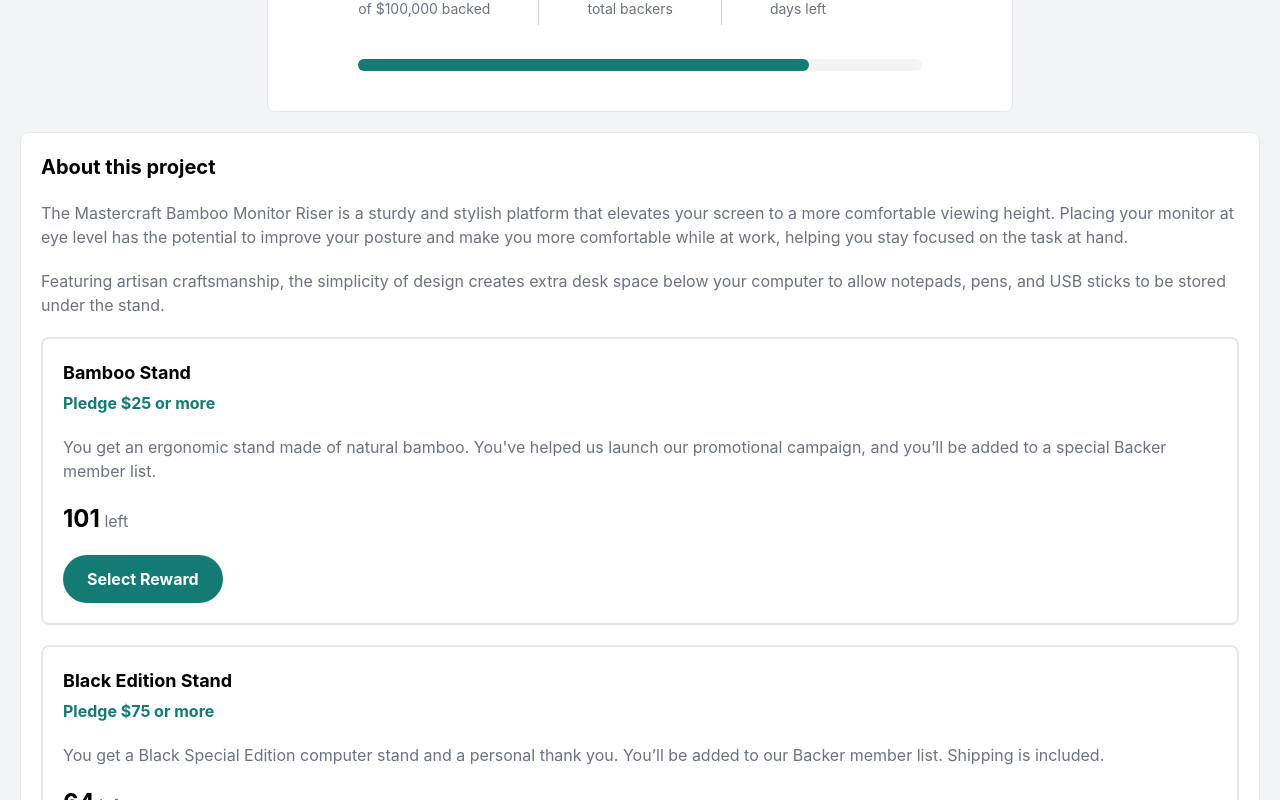
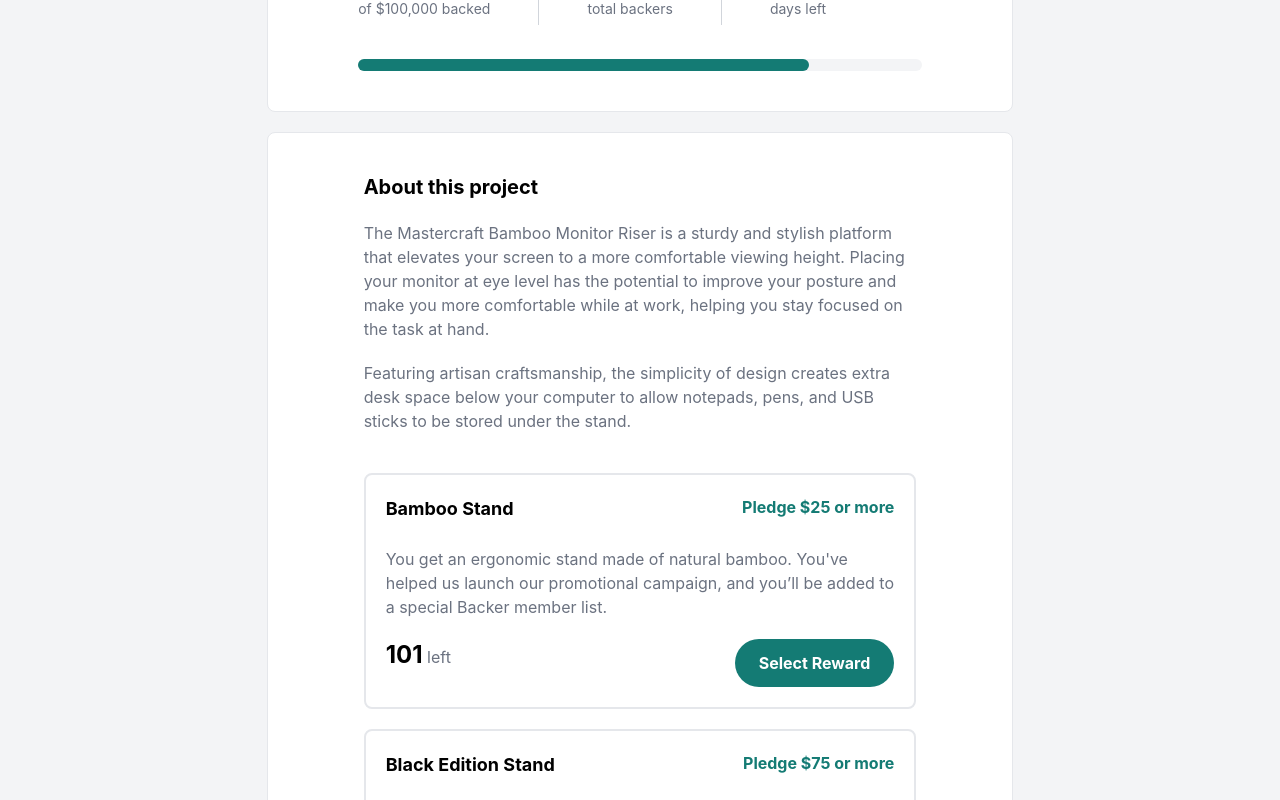
Before and after one commit to TifennQ/Crowdfunding-product-page-FrontEndMentor, a React (Create React App) app: page / in a window 1280 px wide. Shown: the part 640-1440 px from the top of the page. Built offline with nearby package versions, Linux system fonts and the light colour scheme.

Commit message:
about 1140px

```diff
--- a/src/App.js
+++ b/src/App.js
@@ -50,7 +50,7 @@
       <Showcase isDesktop={isDesktop}/>
       <Section1 isModalOpen={isModalOpen} setIsModalOpen={setIsModalOpen} isDesktop={isDesktop}/>
       <Backers isDesktop={isDesktop}/>
-      <About/>
+      <About isDesktop={isDesktop}/>
     </div>
   );
 }
--- a/src/components/About.js
+++ b/src/components/About.js
@@ -2,11 +2,11 @@
 import Cards from './Cards'
 import data from "../data"
 
-const About = () => {
+const About = ({isDesktop}) => {
     const [cards, setCards] = useState(data)
     return (
         <>
-            <section className="bg-white border mx-5 px-5 rounded-lg mt-5 py-5">
+            <section className={`${isDesktop ?  "bg-white border w-7/12 mx-auto px-24 rounded-lg mt-5 pt-10 pb-10" : "bg-white border mx-5 px-5 rounded-lg mt-5 py-5"}`}>
               <div>
                 <h2 className="text-xl font-bold">About this project</h2>
                 <p className="text-gray-500 pt-5">The Mastercraft Bamboo Monitor Riser is a sturdy and stylish platform that elevates your screen
@@ -15,7 +15,7 @@
                 <p className="text-gray-500 pt-5">Featuring artisan craftsmanship, the simplicity of design creates extra desk space below your computer
     to allow notepads, pens, and USB sticks to be stored under the stand.</p>
               </div>
-            <Cards cards={cards}/>
+            <Cards isDesktop={isDesktop} cards={cards}/>
             </section>
         </>
     )
--- a/src/components/Cards.js
+++ b/src/components/Cards.js
@@ -1,20 +1,24 @@
 import React from 'react'
 
 
-const Cards = ({cards}) => {
+const Cards = ({cards, isDesktop}) => {
     return (
         <>
-            <div>
+            <div className={`${isDesktop ? "pt-5" : null}`}>
                 {
                     cards.map((card) => {
                         const {id, title, pledge, description, left, button} = card
                         return (
                             <div key={id} className="border-2 rounded-lg px-5 py-5 my-5">
-                                <h3 className={`${left === "0" ? "text-lg font-bold mb-1 gray_disabled" : "text-lg font-bold mb-1"}`}>{title}</h3>
-                                <h4 className= {`${left === "0" ? "pledge font-bold disabled" : "pledge font-bold"}`}>{pledge}</h4>
+                                <div className={`${isDesktop ? "flex justify-between" : null}`}>
+                                    <h3 className={`${left === "0" ? "text-lg font-bold mb-1 gray_disabled" : "text-lg font-bold mb-1"}`}>{title}</h3>
+                                    <h4 className= {`${left === "0" ? "pledge font-bold disabled" : "pledge font-bold"}`}>{pledge}</h4>
+                                </div>
                                 <p className={`${left === "0" ? "mt-5 text-gray-500 disabled" : "mt-5 text-gray-500"}`} >{description}</p>
-                                <p className={`${left === "0" ? "text-gray-500 mt-5 disabled" : "text-gray-500 mt-5"}`}><span className="text-black text-2xl font-bold">{left}</span> left</p>
-                                <button className={`${left === "0" ? "btn-disabled cursor-not-allowed rounded-full py-3 px-6 text-white mt-5 font-bold disabled" : "btn rounded-full py-3 px-6 text-white mt-5 font-bold"}`}>{button}</button>
+                                <div className={`${isDesktop ? "flex justify-between" : null}`}>
+                                    <p className={`${left === "0" ? "text-gray-500 mt-5 disabled" : "text-gray-500 mt-5"}`}><span className="text-black text-2xl font-bold">{left}</span> left</p>
+                                    <button className={`${left === "0" ? "btn-disabled cursor-not-allowed rounded-full py-3 px-6 text-white mt-5 font-bold disabled" : "btn rounded-full py-3 px-6 text-white mt-5 font-bold"}`}>{button}</button>
+                                </div>
                             </div>
                         )
                     })
```
